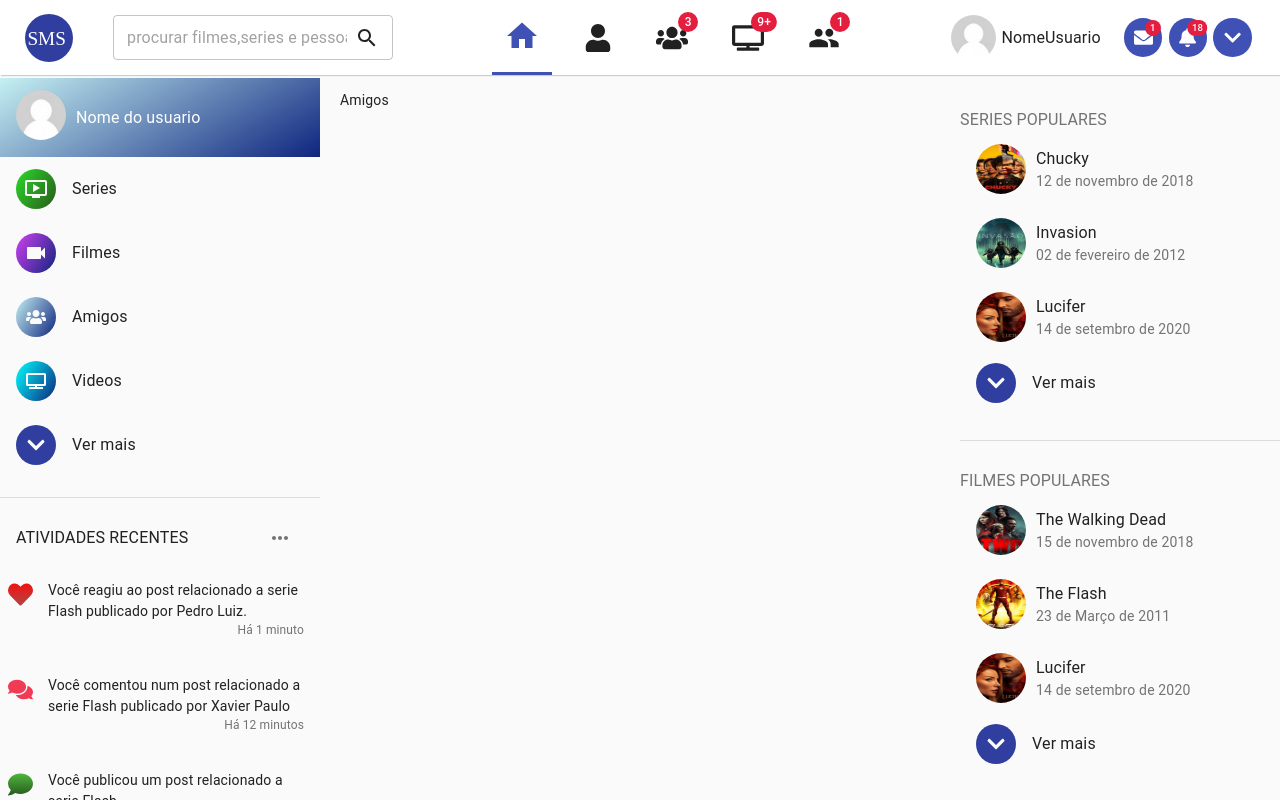
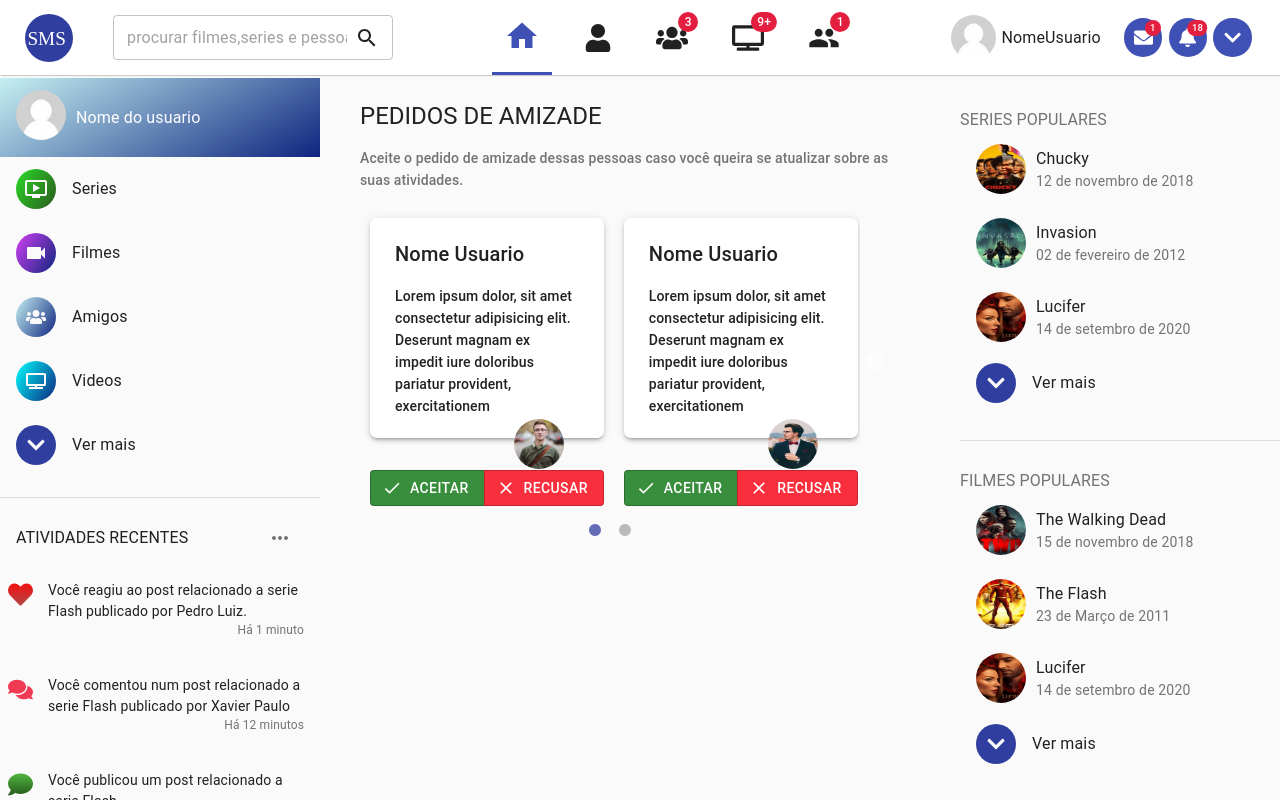
Before and after one commit to Francisco-Fetapi/projeto-tcc, a React (Create React App) app: page /amigos in a window 1280 px wide. Built offline with nearby package versions, Linux system fonts and the light colour scheme.

Commit message:
lista de pedidos criado

```diff
--- /dev/null
+++ b/src/components/Amigos/ListaPedidos.jsx
@@ -0,0 +1,39 @@
+import React from "react";
+import Box from "@material-ui/core/Box";
+import { Text } from "../../styles";
+import Pedido from "./Pedido";
+
+import Slider from "react-slick";
+
+export default function ListaPedidos() {
+  const settings = {
+    dots: true,
+    infinite: false,
+    speed: 300,
+    slidesToShow: 1,
+    slidesToScroll: 1,
+  };
+  return (
+    <Box className="lista-pedidos">
+      <Text variant="h5">PEDIDOS DE AMIZADE</Text>
+      <Box mt={2}>
+        <Text variant="subtitle2" color="textSecondary">
+          Aceite o pedido de amizade dessas pessoas caso você queira se
+          atualizar sobre as suas atividades.
+        </Text>
+      </Box>
+      <Box mt={2} className="slider-pedidos">
+        <Slider {...settings}>
+          <Box className="pedidos">
+            <Pedido img="user1.jpg" />
+            <Pedido img="user3.jpg" />
+          </Box>
+          <Box className="pedidos">
+            <Pedido img="user4.jpg" />
+            <Pedido img="user5.jpg" />
+          </Box>
+        </Slider>
+      </Box>
+    </Box>
+  );
+}
--- a/src/components/Amigos/MainContent.jsx
+++ b/src/components/Amigos/MainContent.jsx
@@ -1,6 +1,11 @@
 import React from "react";
 import Box from "@material-ui/core/Box";
+import ListaPedidos from "./ListaPedidos";
 
 export default function MainContent() {
-  return <Box className="main">Amigos</Box>;
+  return (
+    <Box className="main">
+      <ListaPedidos />
+    </Box>
+  );
 }
--- /dev/null
+++ b/src/components/Amigos/Pedido.jsx
@@ -0,0 +1,39 @@
+import React from "react";
+import Box from "@material-ui/core/Box";
+import Button from "@material-ui/core/Button";
+import Paper from "@material-ui/core/Paper";
+import ButtonGroup from "@material-ui/core/ButtonGroup";
+
+import { Text } from "../../styles";
+
+import Done from "@material-ui/icons/Done";
+import Clear from "@material-ui/icons/Clear";
+
+export default function Pedido({ img }) {
+  return (
+    <Box className="pedido">
+      <Paper elevation={3} className="dados">
+        <Text variant="h6">Nome Usuario</Text>
+        <Box mt={2}>
+          <Text variant="subtitle2">
+            Lorem ipsum dolor, sit amet consectetur adipisicing elit. Deserunt
+            magnam ex impedit iure doloribus pariatur provident, exercitationem
+          </Text>
+        </Box>
+        <Box component="figure">
+          <img src={`./img/${img}`} alt="foto do usuario" />
+        </Box>
+      </Paper>
+      <Box mt={4} display="flex" justifyContent="center">
+        <ButtonGroup className="btn-acoes">
+          <Button className="aceitar" startIcon={<Done />}>
+            Aceitar
+          </Button>
+          <Button className="rejeitar" startIcon={<Clear />}>
+            Recusar
+          </Button>
+        </ButtonGroup>
+      </Box>
+    </Box>
+  );
+}
--- a/src/styles/GlobalStyles.js
+++ b/src/styles/GlobalStyles.js
@@ -140,5 +140,13 @@ export const GlobalStyles = createGlobalStyle`
           border: none;
       }
   }
+  .slick-dots {
+        li button:before {
+          font-size: 14px;
+        }
+        li.slick-active button:before {
+          color: ${colorPrimary};
+        }
+      }
 
 `;
--- a/src/styles/pages/Amigos.js
+++ b/src/styles/pages/Amigos.js
@@ -5,7 +5,51 @@ const colorPrimary = "#303F9F";
 export const Amigos = {
   Container: styled.div`
     .main {
-      padding: 20px;
+      padding: 30px 40px;
+    }
+    .pedido {
+      width: 100%;
+      max-width: 370px;
+      .dados {
+        border-radius: 7px;
+        /* background-color: #303f9fcc; */
+        /* color: white; */
+        padding: 20px 25px;
+        position: relative;
+
+        figure {
+          position: absolute;
+          bottom: -45px;
+          right: 0px;
+          img {
+            width: 50px;
+            height: 50px;
+            border-radius: 50%;
+          }
+        }
+      }
+      .btn-acoes {
+        .MuiButton-root {
+          color: white;
+        }
+        .aceitar {
+          background: #388e3c;
+        }
+        .rejeitar {
+          background: #fa2f3d;
+        }
+      }
+    }
+    .slider-pedidos {
+      width: 100%;
+      max-width: 500px;
+    }
+    .pedidos {
+      display: flex !important;
+      cursor: grabbing;
+      .pedido {
+        margin: 10px;
+      }
     }
   `,
 };
--- a/src/styles/pages/Perfil.js
+++ b/src/styles/pages/Perfil.js
@@ -55,15 +55,6 @@ export const Perfil = {
     .movies {
       width: 100%;
       max-width: 600px;
-
-      .slick-dots {
-        li button:before {
-          font-size: 14px;
-        }
-        li.slick-active button:before {
-          color: ${colorPrimary};
-        }
-      }
     }
     .lista-movies {
       display: flex !important;
```
